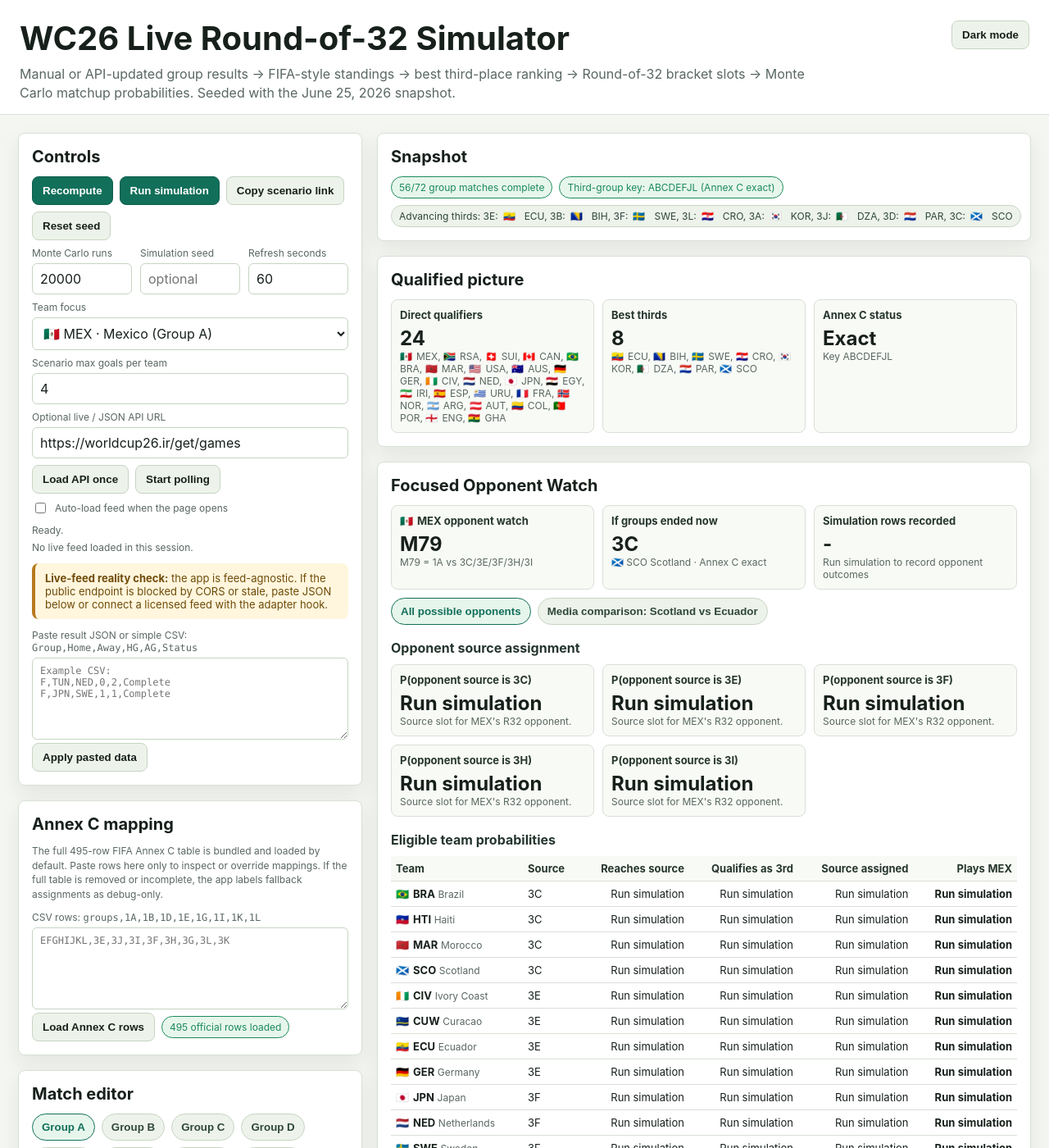
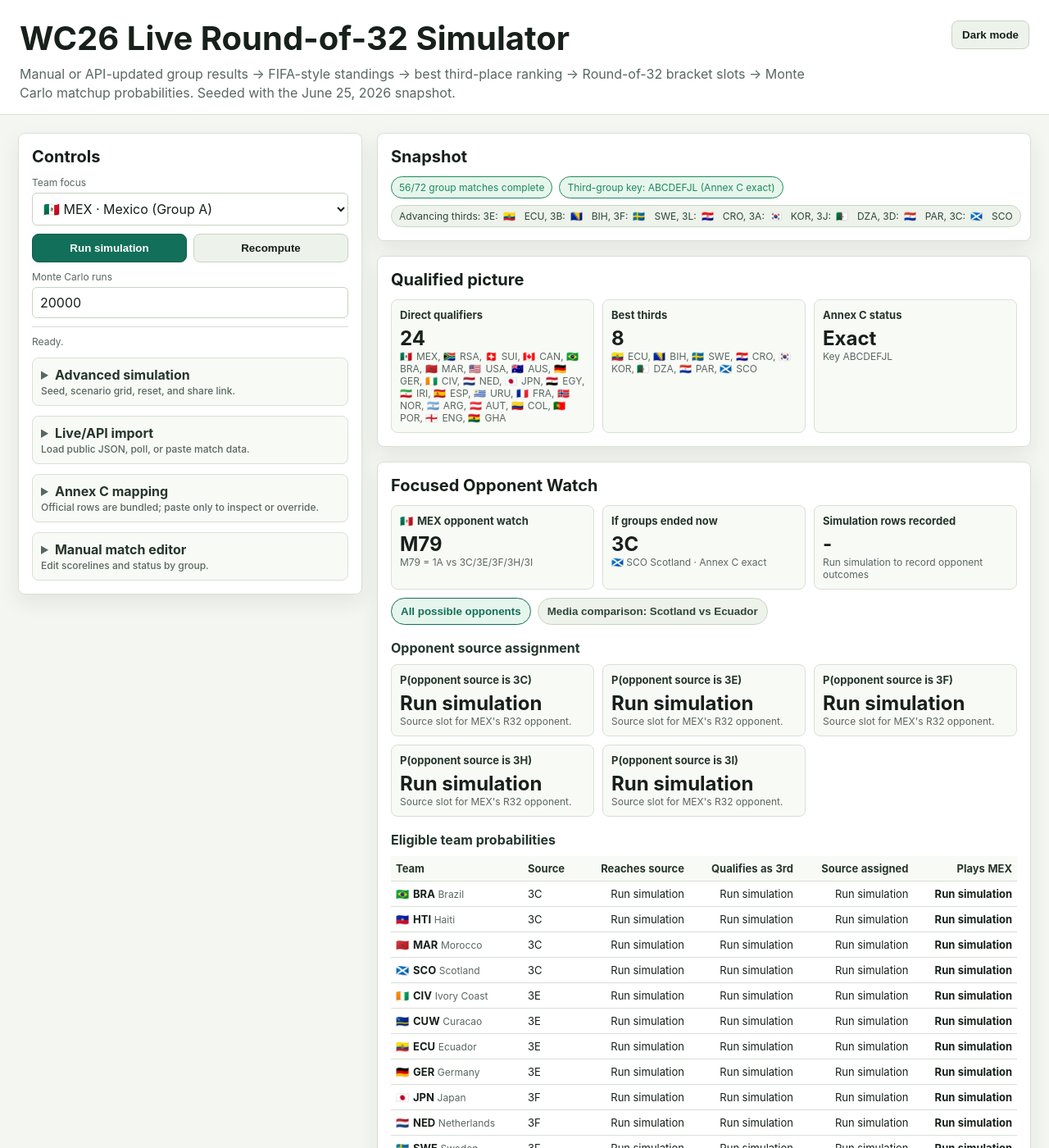
Before and after one commit to alorozco53/alorozco53.github.io, a Jekyll site: the page tools/wc26/index.html, which Jekyll copies as it is, in a window 1280 px wide and 1400 px high. Shown: the whole window at 82% size. Built offline with Jekyll 4.4.1, drawn with Linux system fonts in a browser that asks for light colours; some of the changed text lies outside the part shown.

Commit message:
[UPDATED] Refresh WC26 simulator UI

```diff
--- a/tools/wc26/index.html
+++ b/tools/wc26/index.html
@@ -96,6 +96,17 @@
   .notice.bad{border-left-color:var(--bad);background:var(--bad-bg);color:var(--bad)}
   details.drawer{border:1px solid var(--line);border-radius:8px;background:var(--panel2);padding:10px;margin-top:12px}
   details.drawer summary{cursor:pointer;font-weight:750;color:var(--heading)}
+  details.drawer summary::marker{color:var(--muted)}
+  details.drawer[open] summary{margin-bottom:10px}
+  section.collapsible-section{padding:0}
+  section.collapsible-section>details.drawer{margin:0;border:0;background:transparent;padding:16px}
+  section.collapsible-section>details.drawer>summary{font-size:20px}
+  .control-actions{display:grid;grid-template-columns:1fr 1fr;gap:8px;margin:10px 0}
+  .control-actions button{width:100%}
+  .control-status{border-top:1px solid var(--line);margin-top:10px;padding-top:10px}
+  .drawer-note{display:block;font-weight:500;color:var(--muted);font-size:12px;margin-top:2px}
+  .drawer-grid{display:grid;grid-template-columns:1fr 1fr;gap:10px}
+  .drawer-tools{display:grid;grid-template-columns:1fr;gap:10px}
   @media(max-width:640px){
     header{position:static;padding:16px}
     .header-row{width:100%}
@@ -106,6 +117,7 @@
     input,select,textarea,button{max-width:100%}
     .row{gap:6px}
     .row button{flex:1 1 100%}
+    .control-actions,.drawer-grid{grid-template-columns:1fr}
     .theme-toggle{width:auto}
     .tabs{gap:6px;flex-wrap:nowrap;overflow-x:auto;padding-bottom:4px}.tab{padding:7px 9px;font-size:13px;flex:0 0 auto}
     .summary-grid,.schedule-grid{grid-template-columns:1fr}
@@ -149,48 +161,62 @@
     <aside>
       <section>
         <h2>Controls</h2>
-        <div class="row">
-          <button id="recomputeBtn">Recompute</button>
+        <label>Team focus</label>
+        <select id="teamFocusSelect" style="width:100%"></select>
+        <div class="control-actions">
           <button id="simulateBtn">Run simulation</button>
+          <button id="recomputeBtn" class="secondary">Recompute</button>
+        </div>
+        <label>Monte Carlo runs</label>
+        <input id="runs" type="number" min="100" max="200000" step="100" value="20000" style="width:100%">
+        <div class="control-status">
+          <div id="status" class="small">Ready.</div>
+        </div>
+
+        <details class="drawer">
+          <summary>Advanced simulation<span class="drawer-note">Seed, scenario grid, reset, and share link.</span></summary>
+          <div class="drawer-grid">
+            <div><label>Simulation seed</label><input id="simSeed" placeholder="optional" style="width:100%"></div>
+            <div><label>Scenario max goals per team</label><input id="scenarioMaxGoals" type="number" min="1" max="8" value="4" style="width:100%" /></div>
+          </div>
+          <div class="row" style="margin-top:10px">
             <button id="copyLinkBtn" class="secondary">Copy scenario link</button>
             <button id="resetBtn" class="secondary">Reset seed</button>
           </div>
-        <div class="control-grid">
-          <div><label>Monte Carlo runs</label><input id="runs" type="number" min="100" max="200000" step="100" value="20000" style="width:100%"></div>
-          <div><label>Simulation seed</label><input id="simSeed" placeholder="optional" style="width:100%"></div>
-          <div><label>Refresh seconds</label><input id="refreshSecs" type="number" min="10" max="3600" value="60" style="width:100%"></div>
-        </div>
-        <label>Team focus</label>
-        <select id="teamFocusSelect" style="width:100%"></select>
-        <label>Scenario max goals per team</label>
-        <input id="scenarioMaxGoals" type="number" min="1" max="8" value="4" style="width:100%" />
+        </details>
+
+        <details class="drawer">
+          <summary>Live/API import<span class="drawer-note">Load public JSON, poll, or paste match data.</span></summary>
           <label>Optional live / JSON API URL</label>
           <input id="apiUrl" value="https://worldcup26.ir/get/games" style="width:100%" />
           <div class="row" style="margin-top:8px">
             <button id="loadLiveBtn" class="secondary">Load API once</button>
             <button id="pollBtn" class="secondary">Start polling</button>
           </div>
+          <div class="drawer-grid">
+            <div><label>Refresh seconds</label><input id="refreshSecs" type="number" min="10" max="3600" value="60" style="width:100%"></div>
+          </div>
           <label class="checkline"><input id="autoLoadLive" type="checkbox"> Auto-load feed when the page opens</label>
-        <div id="status" class="small" style="margin-top:10px">Ready.</div>
           <div id="feedHealth" class="small" style="margin-top:6px">No live feed loaded in this session.</div>
           <div class="notice"><b>Live-feed reality check:</b> the app is feed-agnostic. If the public endpoint is blocked by CORS or stale, paste JSON below or connect a licensed feed with the adapter hook.</div>
           <label>Paste result JSON or simple CSV: <span class="mono">Group,Home,Away,HG,AG,Status</span></label>
           <textarea id="pasteBox" placeholder='Example CSV:&#10;F,TUN,NED,0,2,Complete&#10;F,JPN,SWE,1,1,Complete'></textarea>
           <div class="row"><button id="applyPasteBtn" class="secondary">Apply pasted data</button></div>
-      </section>
+        </details>
 
-      <section>
-        <h2>Annex C mapping</h2>
-        <p class="small">The full 495-row FIFA Annex C table is bundled and loaded by default. Paste rows here only to inspect or override mappings. If the full table is removed or incomplete, the app labels fallback assignments as debug-only.</p>
+        <details class="drawer">
+          <summary>Annex C mapping<span class="drawer-note">Official rows are bundled; paste only to inspect or override.</span></summary>
+          <p class="small">The full 495-row FIFA Annex C table is bundled and loaded by default. If the full table is removed or incomplete, the app labels fallback assignments as debug-only.</p>
           <label>CSV rows: <span class="mono">groups,1A,1B,1D,1E,1G,1I,1K,1L</span></label>
           <textarea id="annexBox" placeholder="EFGHIJKL,3E,3J,3I,3F,3H,3G,3L,3K"></textarea>
           <div class="row"><button id="applyAnnexBtn" class="secondary">Load Annex C rows</button><span id="annexCount" class="pill good">495 official rows loaded</span></div>
-      </section>
+        </details>
 
-      <section>
-        <h2>Match editor</h2>
+        <details class="drawer">
+          <summary>Manual match editor<span class="drawer-note">Edit scorelines and status by group.</span></summary>
           <div class="tabs" id="groupTabs"></div>
           <div id="matchEditor"></div>
+        </details>
       </section>
     </aside>
 
@@ -211,33 +237,43 @@
         <h2>Team focus</h2>
         <div id="teamFocus"></div>
       </section>
-      <section>
-        <h2>Match schedule</h2>
+      <section class="collapsible-section">
+        <details class="drawer">
+          <summary>Match schedule<span class="drawer-note">Fixture list with date, group, and status filters.</span></summary>
           <div class="filterbar">
             <div><label>Schedule view</label><select id="scheduleFilter" style="width:100%"><option value="all">All matches</option><option value="today">Today</option><option value="upcoming">Upcoming</option><option value="live">Live</option><option value="complete">Complete</option></select></div>
             <div><label>Schedule group</label><select id="scheduleGroup" style="width:100%"></select></div>
           </div>
           <div id="schedule"></div>
+        </details>
       </section>
-      <section>
-        <h2>Best third-place race</h2>
+      <section class="collapsible-section">
+        <details class="drawer">
+          <summary>Best third-place race<span class="drawer-note">Current ranking of all third-place teams.</span></summary>
           <div id="thirdRace"></div>
+        </details>
       </section>
-      <section>
-        <h2>Group standings</h2>
+      <section class="collapsible-section">
+        <details class="drawer">
+          <summary>Group standings<span class="drawer-note">Full tables for Groups A-L.</span></summary>
           <div id="tables"></div>
+        </details>
       </section>
-      <section>
-        <h2>Knockout bracket path</h2>
+      <section class="collapsible-section">
+        <details class="drawer">
+          <summary>Knockout bracket path<span class="drawer-note">Round-of-32 slots and simulated later-round paths.</span></summary>
           <div id="r32" class="bracket-scroll"></div>
+        </details>
       </section>
-      <section>
-        <h2>Probabilities</h2>
+      <section class="collapsible-section">
+        <details class="drawer">
+          <summary>Probabilities<span class="drawer-note">Monte Carlo matchups, qualification, and title paths.</span></summary>
           <div class="two">
             <div><h3>Most likely R32 matchups</h3><div id="matchupProbs"></div></div>
             <div><h3>Team qualification probabilities</h3><div id="teamProbs"></div></div>
             <div><h3>Title path probabilities</h3><div id="titleProbs"></div></div>
           </div>
+        </details>
       </section>
     </main>
   </div>
```
Lines whose indentation alone changed are shown as unchanged.
